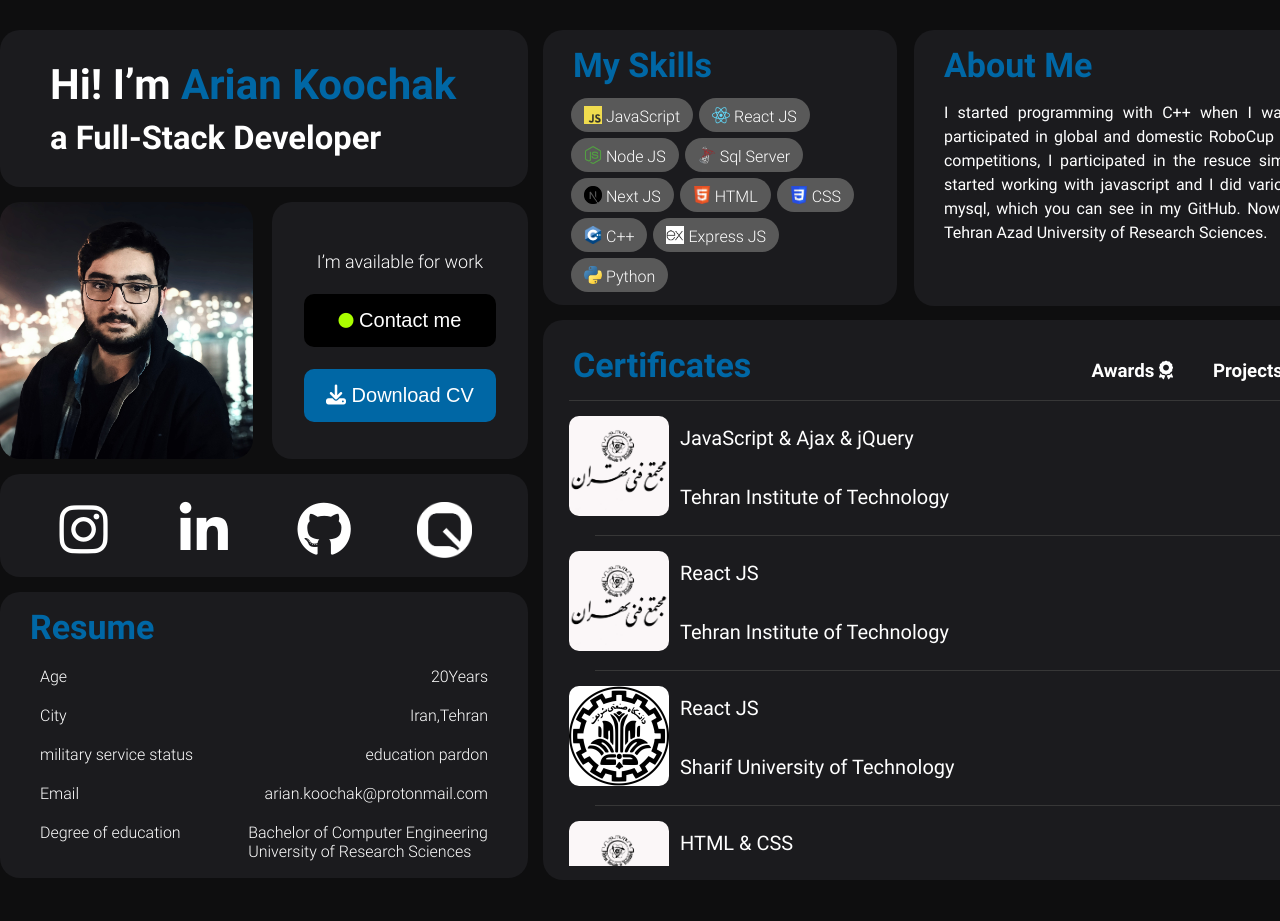
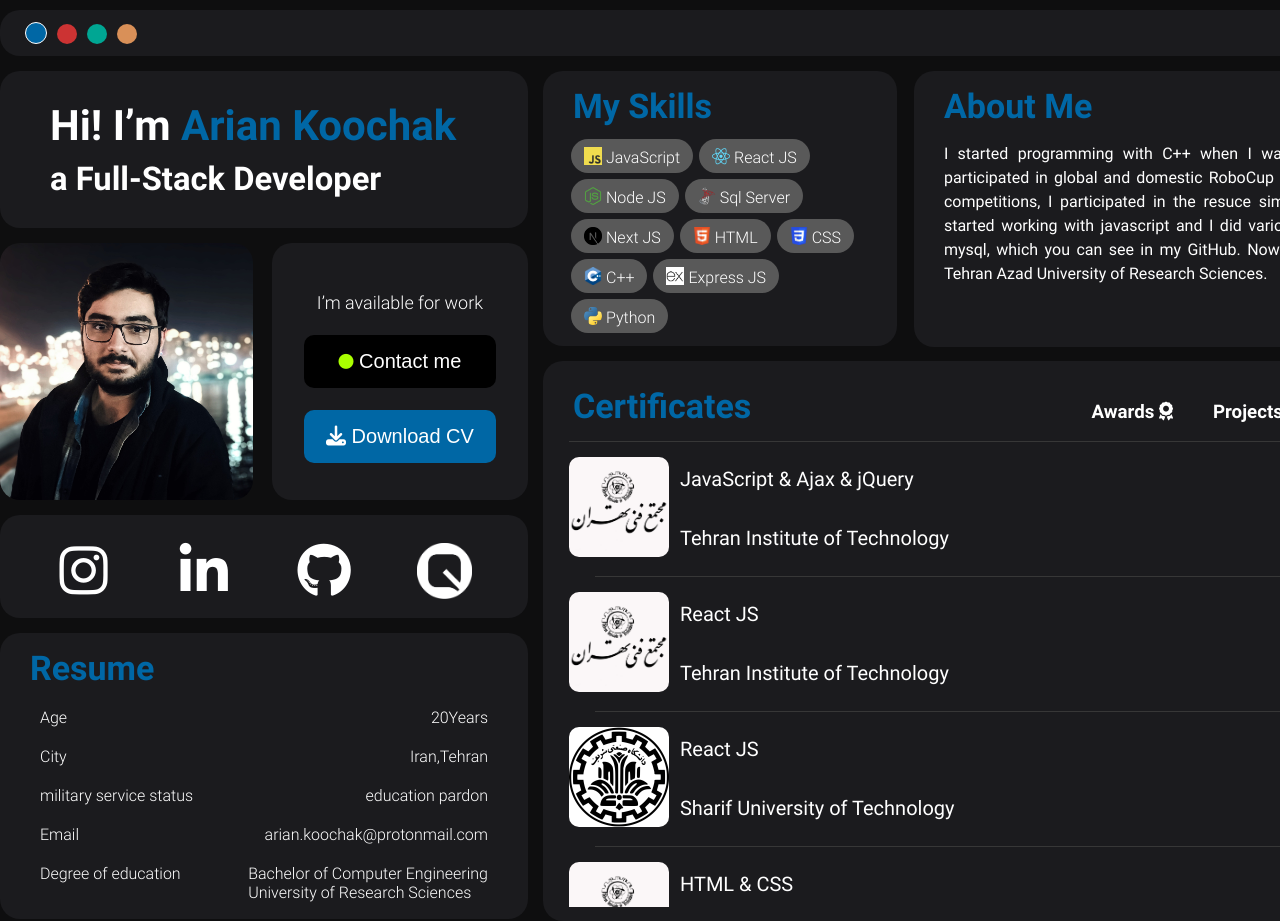
Before and after one commit to ariankoochak/PersonalWebsite, a React (Create React App) app in the folder ariankoochak/: page / in a window 1280 px wide. Shown: the top 921 px of the page. Before the commit the page ends 880 px from the top, so only its background shows below. Built offline with nearby package versions, Linux system fonts and the light colour scheme.

Commit message:
add colors changer

```diff
--- a/ariankoochak/src/Assets/Styles/global.css
+++ b/ariankoochak/src/Assets/Styles/global.css
@@ -192,12 +192,33 @@ button:hover{
 }
 
 .main{
-    margin-top: 30px;
+    margin-top: 10px;
 }
 .container{
     width: 1600px;
     margin: 0 auto;
 }
+
+.color-changer-div div{
+    width: 20px;
+    height: 20px;
+    display: inline-block;
+    border-radius: 50%;
+    margin: 10px 5px;
+    position: relative;
+    left: 20px;
+    top: 2px;
+    cursor: pointer;
+}
+
+.selected-color{
+    border: 1px solid white;
+}
+
+.color-changer-div{
+    margin-bottom: 15px;
+}
+
 
 .contact-and-me-data{
     width: 33%;
@@ -296,10 +317,6 @@ button:hover{
     color: white;
 }
 
-.contact-div .contact-container .download-cv-btn:hover{
-    background-color: #0481cf;
-
-}
 .socials-div{
     text-align: center;
     margin-top: 11px;
--- /dev/null
+++ b/ariankoochak/src/Components/ColorChanger/ColorChanger.jsx
@@ -0,0 +1,55 @@
+import React, { useState } from 'react'
+import { useDispatch, useSelector } from 'react-redux';
+import { setBlue, setGreen, setOrange, setRed } from '../../utils/store/slices/colorSlice';
+
+export default function ColorChanger() {
+    const colors = ['blue','red','green','orange']
+    const mainColor = useSelector((store) => store.colorSlice.mainColor);
+    const [selectedColor, setSelectedColor] = useState("blue");
+    const dispatch = useDispatch();
+    const handleColorClick = (e)=>{
+        switch (e.target.id) {
+            case "blue":
+                setSelectedColor('blue')
+                dispatch(setBlue());
+                break;
+            case "red":
+                setSelectedColor('red')
+                dispatch(setRed());
+                break;
+            case "green":
+                setSelectedColor('green')
+                dispatch(setGreen());
+                break;
+            case "orange":
+                setSelectedColor('orange')
+                dispatch(setOrange());
+                break;
+            default:
+                console.error("error in handleColorClick function");
+        }
+    }
+    const handleRenderColors = ()=>{
+        return colors.map((color)=>{
+          return (
+              <div
+                  id={color}
+                  key={color}
+                  className={`persian-${color}-Backgroundcolor ${color === selectedColor ? 'selected-color' : ''}`}
+                  onClick={handleColorClick}
+              ></div>
+          );
+        })
+    }
+  return (
+      <div
+          className={`common-styles-div color-changer-div ${mainColor.backgroundColorDiv}`}
+      >
+        {handleRenderColors()}
+          {/* <div id = 'blue' className="persian-blue-Backgroundcolor selected-color" onClick={handleColorClick}></div>
+          <div id = 'red' className="persian-red-Backgroundcolor" onClick={handleColorClick}></div>
+          <div id = 'green' className="persian-green-Backgroundcolor" onClick={handleColorClick}></div>
+          <div id = 'orange' className="persian-orange-Backgroundcolor" onClick={handleColorClick}></div> */}
+      </div>
+  );
+}
--- a/ariankoochak/src/Layouts/HomePage/HomePage.jsx
+++ b/ariankoochak/src/Layouts/HomePage/HomePage.jsx
@@ -7,6 +7,7 @@ import ResumeDiv from "../../Components/ResumeDiv/ResumeDiv";
 import MySkillsDiv from "../../Components/MySkillsDiv/MySkillsDiv";
 import AboutDiv from "../../Components/AboutDiv/AboutDiv";
 import DatasDiv from "../../Components/DatasDiv/DatasDiv";
+import ColorChanger from "../../Components/ColorChanger/ColorChanger";
 
 
 export default function HomePage() {
@@ -14,6 +15,7 @@ export default function HomePage() {
         <>
             <section className="main">
                 <section className="container">
+                    <ColorChanger/>
                     <article className="contact-and-me-data">
                         <TitleDiv />
                         <div className="image-and-contact-container">
```
